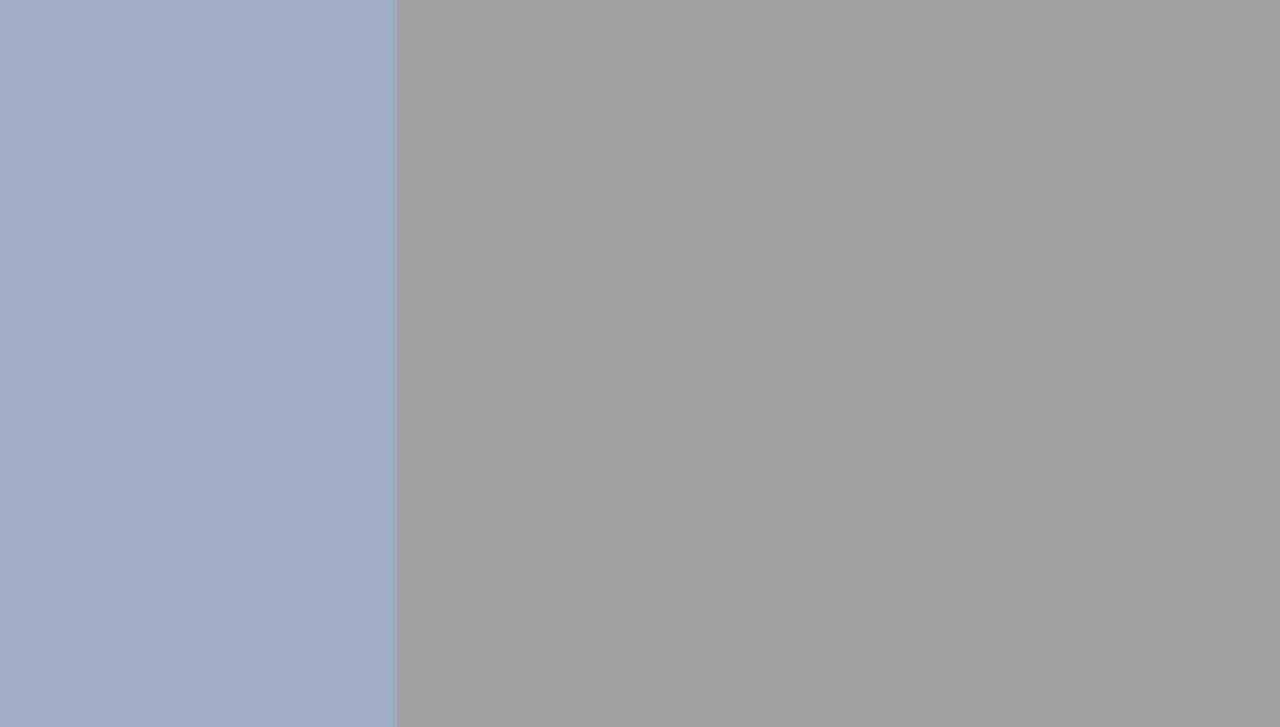
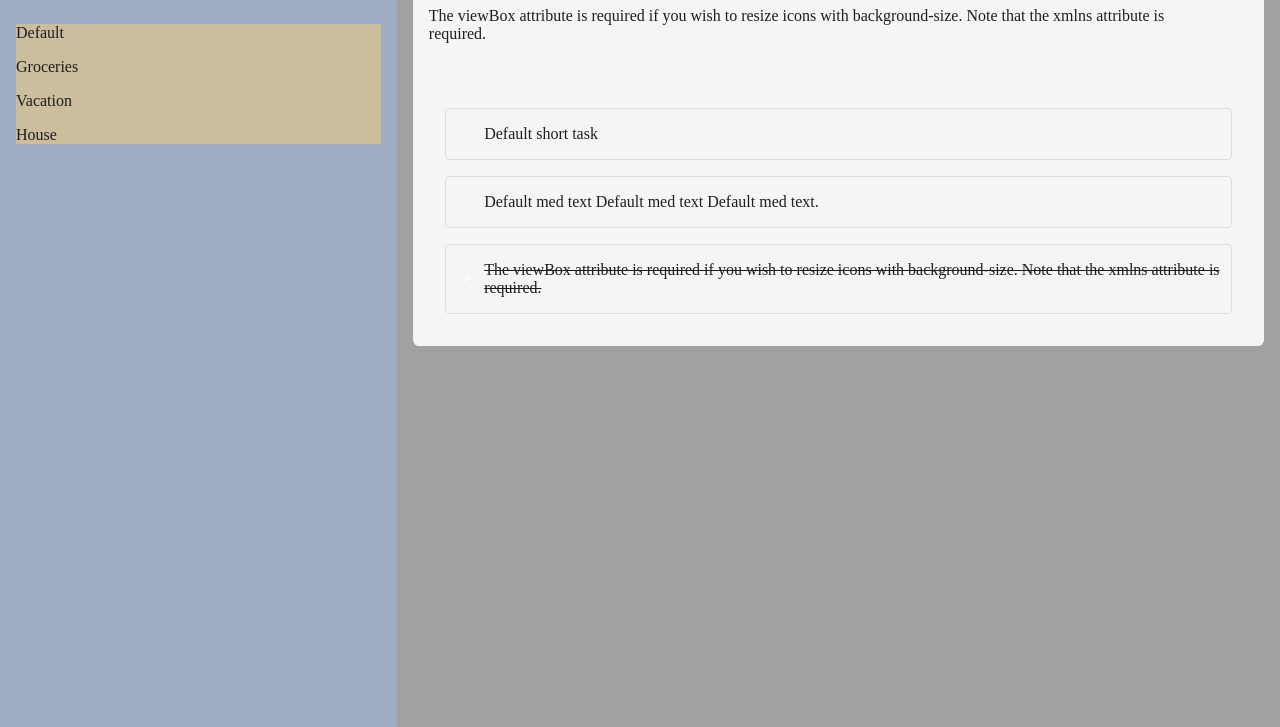
Before and after one commit to jmilll/todo-list, a website built with webpack: page dist/index.html in a window 1280 px wide. Shown: the part 105-832 px from the top of the page. Built offline with nearby package versions, Linux system fonts and the light colour scheme; files whose address does not match are found by name.

Commit message:
added page elements for styling

```diff
--- a/dist/index.html
+++ b/dist/index.html
@@ -14,18 +14,49 @@
     <div id="content">
 
         <div class="category-container">
+            <div class="heading">
+                <h1>Projects</h1>
+                <div class="divider"></div>
+            </div>
+            <div class="categories">
+                <div data-value="0" class="item">Default</div>
+                <div data-value="1" class="item">Groceries</div>
+                <div data-value="2" class="item">Vacation</div>
+                <div data-value="3" class="item">House</div>
+            </div>
+        </div>
+
+        <div class="tasks-container">
+            <div class="task">
+                <div class="task-heading">
+                    <div class="task-info">
+                        <h1 class="display-1">Default</h1>
+                        <p class="task-descritpion">The viewBox attribute is required if you wish to resize icons with background-size. Note that the xmlns attribute is required.</p>
+                    </div>
+                    <button type="button" class="btn btn-outline-dark">
+                        <svg xmlns="http://www.w3.org/2000/svg" width="16" height="16" fill="currentColor" class="bi bi-pencil" viewBox="0 0 16 16">
+                        <path d="M12.146.146a.5.5 0 0 1 .708 0l3 3a.5.5 0 0 1 0 .708l-10 10a.5.5 0 0 1-.168.11l-5 2a.5.5 0 0 1-.65-.65l2-5a.5.5 0 0 1 .11-.168l10-10zM11.207 2.5L13.5 4.793 14.793 3.5 12.5 1.207 11.207 2.5zm1.586 3L10.5 3.207 4 9.707V10h.5a.5.5 0 0 1 .5.5v.5h.5a.5.5 0 0 1 .5.5v.5h.293l6.5-6.5zm-9.761 5.175l-.106.106-1.528 3.821 3.821-1.528.106-.106A.5.5 0 0 1 5 12.5V12h-.5a.5.5 0 0 1-.5-.5V11h-.5a.5.5 0 0 1-.468-.325z"></path>
+                        </svg>
+                    </button>
+                </div>
+
+                <div class="divider"></div>
+
+                <div class="todo" data-value="0">
+                    <div class="checkbox"></div>
+                    <p class="todo-description">Default short task</p>
+                </div>
+                <div class="todo" data-value="1">
+                    <div class="checkbox"></div>
+                    <p class="todo-description">Default med text Default med text Default med text.</p>
+                </div>
+                <div class="todo" data-value="2">
+                    <div class="checkbox checked"></div>
+                    <p class="todo-description complete">The viewBox attribute is required if you wish to resize icons with background-size. Note that the xmlns attribute is required.</p>
+                </div>
+            </div>
 
         </div>
-        <div class="tasks-container">
-
-        </div>
-
-
-
-
-
-
-
 
     </div>
 <!-- <script src="../src/index.js"></script>-->
```
